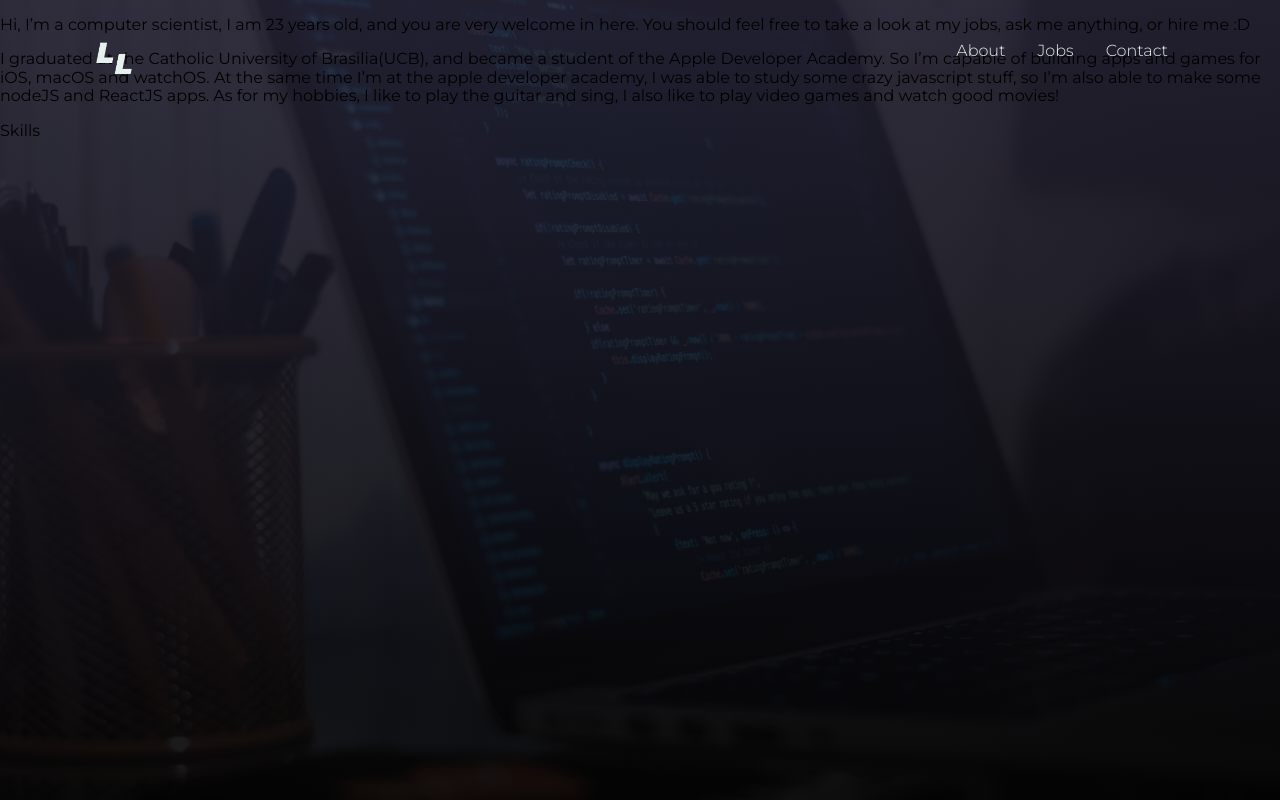
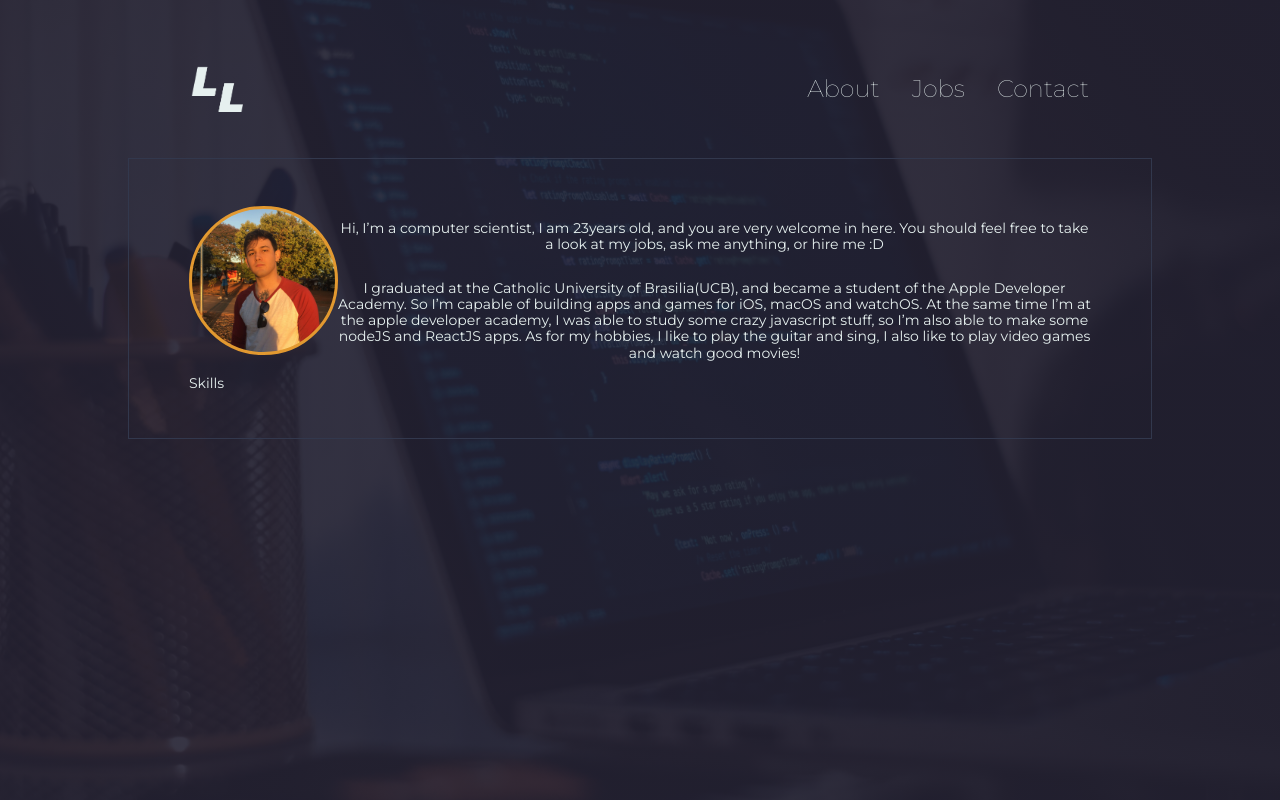
Before and after one commit to leo1mml/Portifolio, a React (Create React App) app: page /about in a window 1280 px wide. Built offline with nearby package versions, Linux system fonts and the light colour scheme.

Commit message:
description intro ready

```diff
--- a/public/index.html
+++ b/public/index.html
@@ -10,7 +10,6 @@
     -->
     <link rel="manifest" href="%PUBLIC_URL%/manifest.json">
     <link rel="shortcut icon" href="%PUBLIC_URL%/favicon.ico">
-    <link href="https://fonts.googleapis.com/css?family=Montserrat:300,400,600,900i" rel="stylesheet">
     <!--
       Notice the use of %PUBLIC_URL% in the tags above.
       It will be replaced with the URL of the `public` folder during the build.
--- a/src/App.css
+++ b/src/App.css
@@ -1,4 +1,4 @@
-@import url("https://fonts.googleapis.com/css?family=Montserrat");
+@import url("https://fonts.googleapis.com/css?family=Montserrat:100,300,400,600,700,900i");
 html {
   font-size: 62.5%; }
 
@@ -19,67 +19,12 @@ button:disabled {
 .is-active {
   font-weight: bold; }
 
-.app-container {
-  background: linear-gradient(rgba(33, 31, 48, 0.9), rgba(0, 0, 0, 0.9)), url("images/bg.jpg");
-  background-size: cover;
-  min-height: 100%;
-  overflow: hidden;
-  display: flex;
-  flex-direction: column; }
-
-.container-component-container {
-  display: flex;
-  flex: 1;
-  min-height: 0px;
-  /* IMPORTANT: you need this for non-chrome browsers */ }
-
-.overflow-container {
-  flex: 1; }
-
-#root {
-  height: 100%; }
-
-.landing-container {
-  height: 100%;
-  transition: all 3s ease-in-out;
-  z-index: 1;
-  margin-top: 20%; }
-
-.landing-container--goaway {
-  opacity: 0; }
-
-.my-name_container {
-  margin-top: 10rem; }
-
-.my-name {
-  font-size: 4.8rem;
-  font-weight: bolder;
-  color: #E6F0EF;
-  font-style: italic;
-  text-align: center;
-  margin-top: 0rem;
-  margin-bottom: 0rem; }
-
-.habilities-container {
-  margin-top: 9.6rem;
-  text-align: left;
-  align-content: center;
-  height: 10rem;
-  width: 20rem;
-  margin: 4.8rem auto auto auto; }
-
-.developer {
-  color: #E6F0EF;
-  font-size: 2.5rem; }
-
-@media screen and (max-width: 600px) {
-  .landing-container {
-    margin-top: 40%; } }
 .nav-container {
-  padding-top: 2%;
   position: fixed;
   display: flex;
-  width: 100%;
+  width: 930px;
+  margin-left: calc(50% - 465px);
+  padding-top: 50px;
   flex-direction: row;
   flex-grow: 1;
   flex-shrink: 1;
@@ -97,30 +42,30 @@ button:disabled {
   flex-basis: 100%; }
 
 .logo {
-  height: 3.2rem; }
+  height: 46px; }
 
 /* Style the links inside the navigation bar */
 .topnav a {
   display: flex;
   color: #E6F0EF;
   text-align: center;
+  align-self: center;
   margin: 1.6rem;
   text-decoration: none;
-  font-size: 1.6rem;
-  font-weight: 100; }
+  font-size: 24px;
+  font-weight: 100;
+  margin-bottom: 0; }
 
 /* Change the color of links on hover */
 .topnav a:hover {
   color: darkgray; }
 
 .nav-links {
-  display: flex;
-  margin-right: 9.6rem; }
+  display: flex; }
 
 /* Add an active class to highlight the current page */
 .topnav a.active {
   color: white;
-  margin-left: 9.6rem;
   flex-basis: 30%; }
 
 /* Hide the link that should open and close the topnav on small screens */
@@ -129,6 +74,10 @@ button:disabled {
 
 /* When the screen is less than 600 pixels wide, hide all links, except for the first one ("Home"). Show the link that contains should open and close the topnav (.icon) */
 @media screen and (max-width: 600px) {
+  .nav-container {
+    width: 100%;
+    margin-left: 0; }
+
   .topnav {
     display: flex;
     flex-wrap: wrap;
@@ -148,19 +97,19 @@ button:disabled {
   .topnav a.icon {
     display: flex;
     flex-direction: row;
-    flex-basis: 10%;
-    flex-shrink: 0;
-    flex-grow: 1;
+    margin-right: 40px;
     cursor: pointer;
-    margin-left: 30px;
     font-size: 2.1333333333rem; }
 
   .topnav a.active {
     margin-left: 3.2rem;
-    flex-basis: 65%; }
+    flex-basis: 50%; }
 
   .nav-container {
-    padding-top: 0rem; } }
+    padding-top: 0rem; }
+
+  .logo {
+    height: 3.2rem; } }
 /* The "responsive" class is added to the topnav with JavaScript when the user clicks on the icon. This class makes the topnav look good on small screens (display the links vertically instead of horizontally) */
 @media screen and (max-width: 600px) {
   .topnav.responsive {
@@ -182,6 +131,7 @@ button:disabled {
 
   .topnav a {
     display: flex;
+    font-size: 1.6rem;
     text-align: center;
     align-self: center; } }
 .hability {
@@ -219,5 +169,107 @@ button:disabled {
 @-webkit-keyframes blink-animation {
   to {
     visibility: hidden; } }
+.app-container {
+  background: linear-gradient(rgba(33, 31, 48, 0.9), rgba(33, 31, 48, 0.9)), url("images/bg.jpg");
+  background-size: cover;
+  min-height: 100%;
+  overflow: hidden;
+  display: flex;
+  flex-direction: column; }
+
+.app-container div {
+  display: flex; }
+
+.container-component-container {
+  display: flex;
+  flex: 1;
+  min-height: 0px;
+  /* IMPORTANT: you need this for non-chrome browsers */ }
+
+.overflow-container {
+  display: flex;
+  flex: 1; }
+
+#root {
+  height: 100%; }
+
+.landing-container {
+  height: 100%;
+  transition: all 3s ease-in-out;
+  z-index: 1;
+  margin-top: 20%;
+  display: flex;
+  flex-direction: column;
+  margin-left: auto;
+  margin-right: auto; }
+
+.landing-container--goaway {
+  opacity: 0; }
+
+.my-name_container {
+  flex-direction: column;
+  margin-top: 10rem; }
+
+.my-name {
+  font-size: 4.8rem;
+  font-weight: bolder;
+  color: #E6F0EF;
+  font-style: italic;
+  text-align: center;
+  margin-top: 0rem;
+  margin-bottom: 0rem; }
+
+.habilities-container {
+  margin-top: 9.6rem;
+  text-align: left;
+  align-content: center;
+  height: 10rem;
+  width: 20rem;
+  margin: 4.8rem auto auto auto;
+  flex-direction: column; }
+
+.developer {
+  color: #E6F0EF;
+  font-size: 2.5rem; }
+
+@media screen and (max-width: 600px) {
+  .landing-container {
+    margin-top: 40%; } }
+.aboutme__container {
+  display: flex;
+  border: 1px solid #32384D;
+  margin-top: 158px;
+  margin-left: calc(50% - 40%);
+  font-size: 14px;
+  flex-direction: column;
+  flex-basis: 80%;
+  flex-shrink: 1;
+  flex-grow: 0;
+  flex-wrap: wrap;
+  color: #E6F0EF;
+  padding: 47px 60px;
+  box-sizing: border-box; }
+
+.aboutme__intro {
+  display: flex;
+  flex-direction: row;
+  flex-shrink: 1;
+  flex-grow: 1; }
+
+.aboutme__intro__photo {
+  height: 143px;
+  width: 143px;
+  background-image: url("images/me.JPG");
+  border-radius: 50%;
+  background-size: cover;
+  border: 3px solid #E29930;
+  flex-shrink: 0;
+  flex-grow: 0; }
+
+.aboutme__intro__description {
+  display: flex;
+  flex-direction: column;
+  flex-shrink: 1;
+  text-align: center; }
 
 /*# sourceMappingURL=App.css.map */
--- a/src/Containers/AboutMe.js
+++ b/src/Containers/AboutMe.js
@@ -2,8 +2,15 @@ import React from 'react'
 
 class AboutMe extends React.Component {
 
-    state = {
-
+    getAge = (dateString) => {
+        var today = new Date();
+        var birthDate = new Date(dateString);
+        var age = today.getFullYear() - birthDate.getFullYear();
+        var m = today.getMonth() - birthDate.getMonth();
+        if (m < 0 || (m === 0 && today.getDate() < birthDate.getDate())) {
+            age--;
+        }
+        return age;
     }
 
     render() {
@@ -12,16 +19,20 @@ class AboutMe extends React.Component {
                 <div className="aboutme__intro">
                     <div className="aboutme__intro__photo"></div>
                     <div className="aboutme__intro__description">
-                        <p>Hi, I’m a computer scientist, I am 23 years old, and you are very welcome in here. You should feel free to take a look at my jobs, ask me anything, or hire me :D</p>
+                        <p>Hi, I’m a computer scientist, I am {this.getAge('1994/07/29')}
+                            years old, and you are very welcome in here.
+                            You should feel free to take a look at my jobs,
+                            ask me anything, or hire me :D</p>
                         <p>I graduated at the Catholic University of Brasilia(UCB), and became a student of the Apple Developer Academy. So I’m capable of building apps and games for iOS, macOS and watchOS. 	At the same time I’m at the apple developer academy, I was able to study some crazy javascript stuff, so I’m also able to make some nodeJS and ReactJS apps.
-	As for my hobbies, I like to play the guitar and sing, I also like to play video games and watch good movies!</p>
+	As for my hobbies, I like to play the guitar
+    and sing, I also like to play video games and watch good movies!</p>
                     </div>
                 </div>
                 <div className="aboutme__skills">
                     <div className="aboutme__skills__title">
                         Skills
                     </div>
-                    <div>
+                    <div className="aboutme__skills__skill-list">
 
                     </div>
                 </div>
--- a/src/StylesSCSS/Base/_base.scss
+++ b/src/StylesSCSS/Base/_base.scss
@@ -1,4 +1,4 @@
-@import url('https://fonts.googleapis.com/css?family=Montserrat');
+@import url('https://fonts.googleapis.com/css?family=Montserrat:100,300,400,600,700,900i');
 
 html{
     font-size: 62.5%;
--- a/src/StylesSCSS/Components/NavBar.scss
+++ b/src/StylesSCSS/Components/NavBar.scss
@@ -1,8 +1,9 @@
 .nav-container {
-  padding-top: 2%;
   position: fixed;
   display: flex;
-  width: 100%;
+  width: 930px;
+  margin-left: calc(50% - 465px);
+  padding-top: 50px;
   flex-direction: row;
   flex-grow: 1;
   flex-shrink: 1;
@@ -25,7 +26,7 @@
 }
 
 .logo {
-  height: $l-size;
+  height: 46px;
 }
 
 /* Style the links inside the navigation bar */
@@ -33,10 +34,12 @@
     display: flex;
     color: $white-blue;
     text-align: center;
+    align-self: center;
     margin: $m-size;
     text-decoration: none;
-    font-size: $m-size;
+    font-size: 24px;
     font-weight: 100;
+    margin-bottom: 0;
 }
 
 /* Change the color of links on hover */
@@ -46,14 +49,11 @@
 
 .nav-links {
   display: flex;
-  margin-right: $xxl-size;
 }
 
 /* Add an active class to highlight the current page */
 .topnav a.active {
-    // background-color: $darker-blue-opaque;
     color: white;
-    margin-left: $xxl-size;
     flex-basis: 30%;
 }
 
@@ -64,6 +64,12 @@
 
 /* When the screen is less than 600 pixels wide, hide all links, except for the first one ("Home"). Show the link that contains should open and close the topnav (.icon) */
 @media screen and (max-width: 600px) {
+
+  .nav-container{
+    width: 100%;
+    margin-left: 0;
+  }
+
   .topnav {
     display: flex;
     flex-wrap: wrap;
@@ -83,19 +89,20 @@
   .topnav a.icon {
     display: flex;
     flex-direction: row;
-    flex-basis: 10%;
-    flex-shrink: 0;
-    flex-grow: 1;
+    margin-right: 40px;
     cursor: pointer;
-    margin-left: 30px;
     font-size: $l-size/1.5;
   }
   .topnav a.active {
     margin-left: $l-size;
-    flex-basis: 65%;
+    flex-basis: 50%;
   }
   .nav-container {
     padding-top: 0rem;
+  }
+
+  .logo{
+    height: $l-size;
   }
 }
 
@@ -120,6 +127,7 @@
   }
   .topnav a {
     display: flex;
+    font-size: $m-size;
     text-align: center;
     align-self: center;
   }
--- /dev/null
+++ b/src/StylesSCSS/Containers/AboutMe.scss
@@ -0,0 +1,41 @@
+.aboutme__container{
+    display: flex;
+    border: 1px solid $dark-blue;
+    margin-top: 158px;
+    margin-left: calc(50% - 40%);
+    font-size: 14px;
+    flex-direction: column;
+    flex-basis: 80%;
+    flex-shrink: 1;
+    flex-grow: 0;
+    flex-wrap: wrap;
+    color: $white-blue;
+    padding: 47px 60px;
+    box-sizing: border-box;
+}
+
+.aboutme__intro{
+    display: flex;
+    flex-direction: row;
+    flex-shrink: 1;
+    flex-grow: 1;
+}
+
+
+.aboutme__intro__photo {
+    height: 143px;
+    width: 143px;
+    background-image: url('images/me.JPG');
+    border-radius: 50%;
+    background-size: cover;
+    border: 3px solid $dark-yellow;
+    flex-shrink: 0;
+    flex-grow: 0;
+}
+
+.aboutme__intro__description {
+    display: flex;
+    flex-direction: column;
+    flex-shrink: 1;
+    text-align: center;
+}
--- a/src/StylesSCSS/Containers/AppContainer.scss
+++ b/src/StylesSCSS/Containers/AppContainer.scss
@@ -1,10 +1,14 @@
 .app-container {
-    background: linear-gradient( $darker-blue-opaque, rgba(0,0,0,.9) ), url('images/bg.jpg');
+    background: linear-gradient( $darker-blue-opaque, $darker-blue-opaque ), url('images/bg.jpg');
     background-size: cover;
     min-height: 100%;
     overflow: hidden;
     display: flex;
     flex-direction: column;
+}
+
+.app-container div {
+    display: flex;
 }
 
 .container-component-container {
@@ -14,6 +18,7 @@
 }
 
 .overflow-container {
+    display: flex;
     flex: 1;
     // overflow: auto;
 }
--- a/src/StylesSCSS/Containers/LandingPage.scss
+++ b/src/StylesSCSS/Containers/LandingPage.scss
@@ -3,6 +3,10 @@
     transition: all 3s ease-in-out;
     z-index: 1;
     margin-top: 20%;
+    display: flex;
+    flex-direction: column;
+    margin-left: auto;
+    margin-right: auto;
 }
 
 .landing-container--goaway{
@@ -12,6 +16,7 @@
 
 
 .my-name_container {
+    flex-direction: column;
     margin-top: 10rem;
 }
 
@@ -32,6 +37,7 @@
     height: 10rem;
     width: 20rem;
     margin: $xl-size auto auto auto;
+    flex-direction: column;
 }
 
 .developer {
--- a/src/StylesSCSS/Styles.scss
+++ b/src/StylesSCSS/Styles.scss
@@ -1,9 +1,15 @@
+//base
 @import './Base/_settings.scss';
 @import './Base/_base.scss';
+
+//Components
+@import './Components/NavBar.scss';
+@import './Components/TypingTitle.scss';
+
+//Containers
 @import './Containers/AppContainer.scss';
 @import './Containers/LandingPage.scss';
-@import './Components/NavBar.scss';
-@import './Components/TypingTitle.scss';
+@import './Containers/AboutMe.scss';
 
 
 
```
Also changed, not shown: src/Components/SkillBar.js (added, +13 -0 lines), src/images/logo.png, 1 other file (tests, documents, lock files or other folders).
